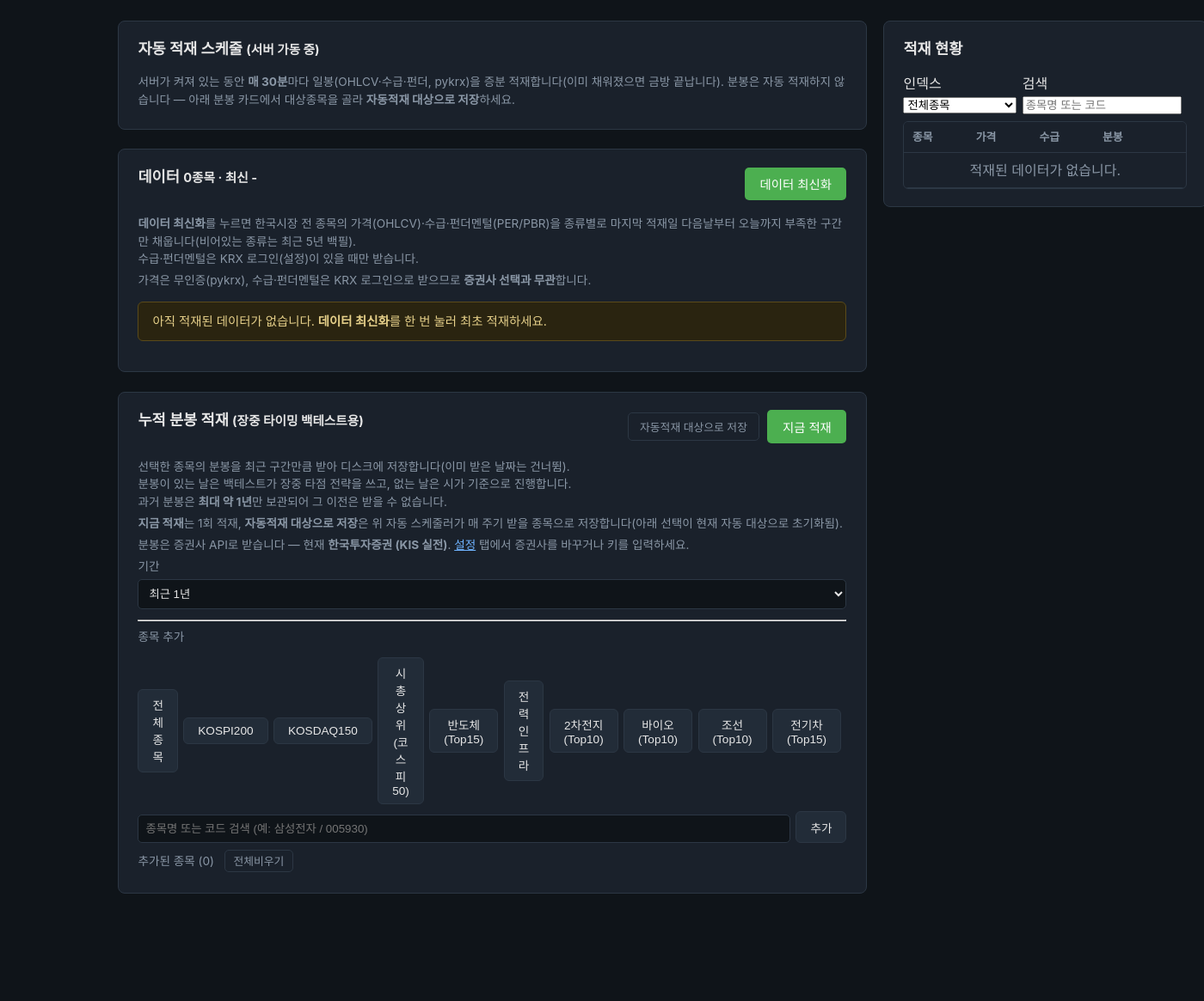
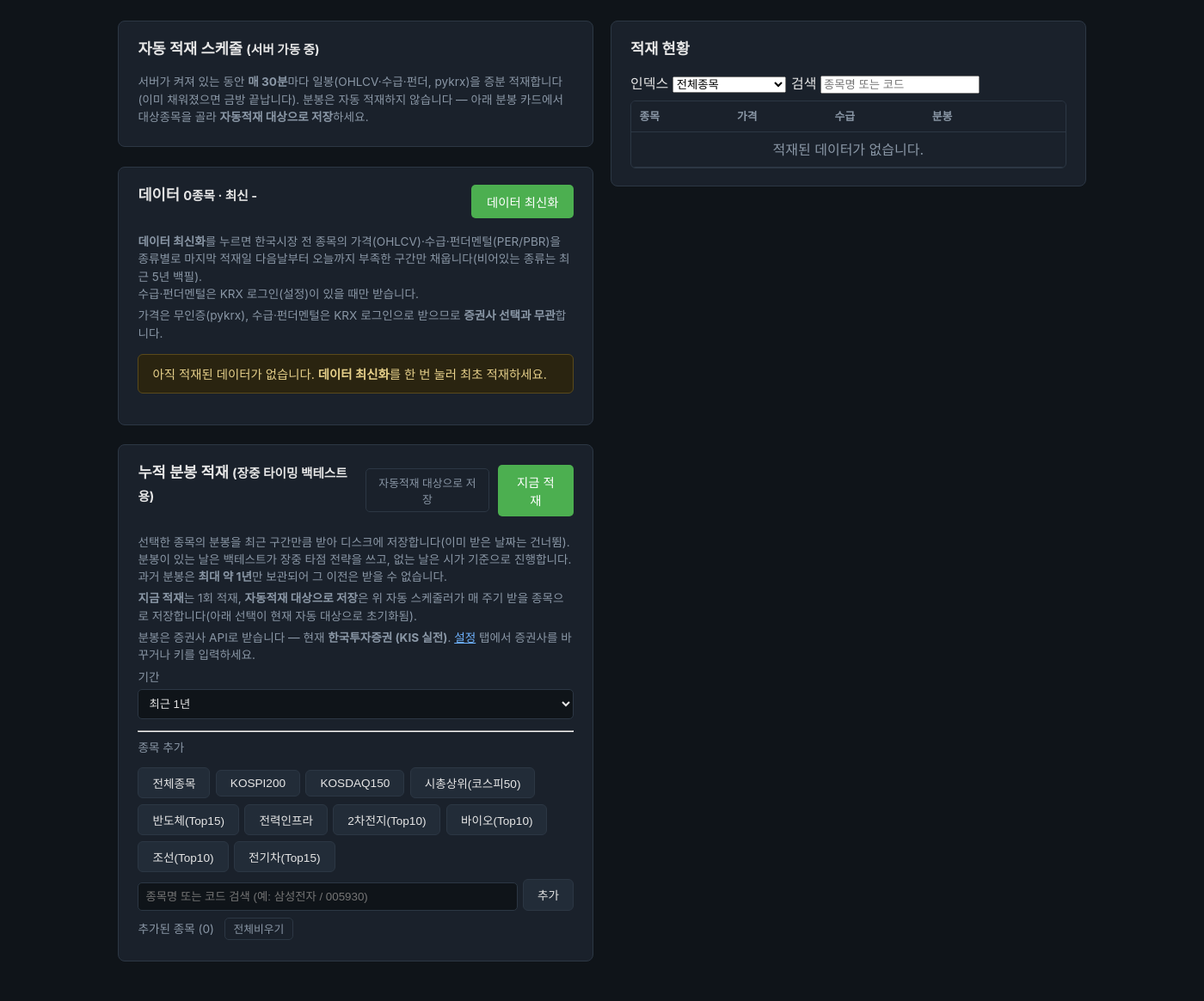
Before and after one commit to JeongSeongMok/buylow, a FastAPI app: page /data in a window 1400 px wide. Shown: the part 119-1284 px from the top of the page at 86% size. Before the commit the page ends 1159 px from the top, so only its background shows below. Run offline with FastAPI, Linux system fonts and the light colour scheme; some libraries are stand-ins or nearby versions.

Commit message:
fix(ui): 인덱스·관심종목 카드 넘침 — add-row 줄바꿈 + 2컬럼 폭 1:1 고정
백테스트·데이터 탭에서 내장 인덱스가 늘며(7개+커스텀) 인덱스/빠른추가 버튼 줄이 가로로
넘쳐 컬럼 폭이 틀어졌다.
- .add-row: flex-wrap:wrap — 버튼이 많으면 다음 줄로 감싼다(가로 넘침 제거).
- .cols2 > *: min-width:0 — 안 줄어드는 내용이 컬럼을 밀지 못하게 해 두 컬럼 폭을 항상 1:1 유지.
- 버튼 라벨·인덱스명·상태문구·칩: white-space:nowrap — 카드 안에서 글자가 한 줄로
  (줄바꿈은 항목 사이에서만).

Co-Authored-By: Claude Opus 4.8 <noreply@anthropic.com>

```diff
--- a/orchestrator/dashboard/static/style.css
+++ b/orchestrator/dashboard/static/style.css
@@ -56,8 +56,11 @@ main { max-width: 1200px; margin: 0 auto; padding: 1.5rem 2rem; }
 /* 넓은 페이지(전략설정·결과): 화면 폭의 85% */
 main.wide { max-width: 85vw; }
 
-/* 2컬럼 레이아웃 (좁으면 1컬럼) */
+/* 2컬럼 레이아웃 (좁으면 1컬럼) — 두 컬럼 폭을 항상 1:1로 고정. */
 .cols2 { display: grid; grid-template-columns: 1fr 1fr; gap: 1.2rem; align-items: start; }
+/* 그리드 아이템 기본 min-width=auto(=내용폭)라, 안 줄어드는 내용(인덱스 버튼 줄 등)이 컬럼을
+   밀어 폭이 틀어진다. min-width:0으로 줄어들게 해 두 컬럼이 항상 동일 폭을 유지하게 한다. */
+.cols2 > * { min-width: 0; }
 @media (max-width: 860px) { .cols2 { grid-template-columns: 1fr; } }
 
 /* 내용 크기에 맞춰 두 컬럼을 묶어 가운데 정렬(결과 페이지: 요약이 비지 않게) */
@@ -188,9 +191,12 @@ label.spaced { margin-top: 1rem; }
 .dates { display: inline-flex; align-items: center; gap: 0.4rem; flex-wrap: wrap; margin-top: 0.25rem; }
 .dates input[type=date] { width: auto; display: inline-block; margin-top: 0; }
 .quick { color: var(--muted); font-size: 0.82rem; margin-bottom: 0.8rem; display: flex; gap: 0.3rem; flex-wrap: wrap; align-items: center; }
-.add-row { display: flex; gap: 0.4rem; align-items: center; margin: 0.25rem 0 0.5rem; }
+/* 인덱스/빠른추가 버튼이 많아지면 가로로 넘치지 않고 다음 줄로 감싼다(컬럼 폭 유지). */
+.add-row { display: flex; flex-wrap: wrap; gap: 0.4rem; align-items: center; margin: 0.25rem 0 0.5rem; }
 .add-row input { width: auto; display: inline-block; margin-top: 0; }
-.chip { display: inline-flex; align-items: center; gap: 0.35rem; background: #0f1419; border: 1px solid var(--border);
+/* 버튼 라벨·인덱스명·상태문구는 카드 안에서 한 줄로(라벨 중간 줄바꿈 방지 — 줄바꿈은 항목 사이에서만). */
+.add-row button.ghost, .add-row > .meta { white-space: nowrap; }
+.chip { display: inline-flex; align-items: center; gap: 0.35rem; white-space: nowrap; background: #0f1419; border: 1px solid var(--border);
         border-radius: 12px; padding: 0.15rem 0.6rem; margin: 0.15rem 0.25rem 0.15rem 0; font-size: 0.82rem; }
 .chip a { color: var(--muted); text-decoration: none; }
 .chip a:hover { color: #e57373; }
```
